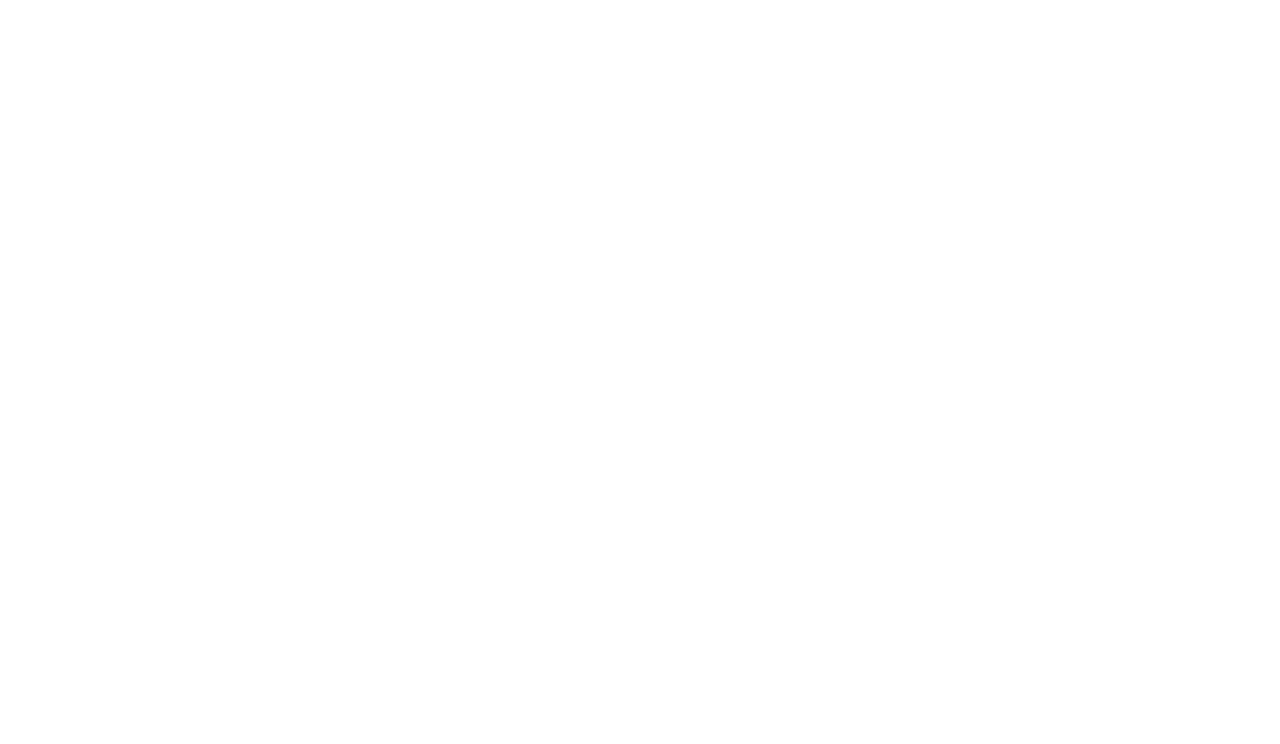
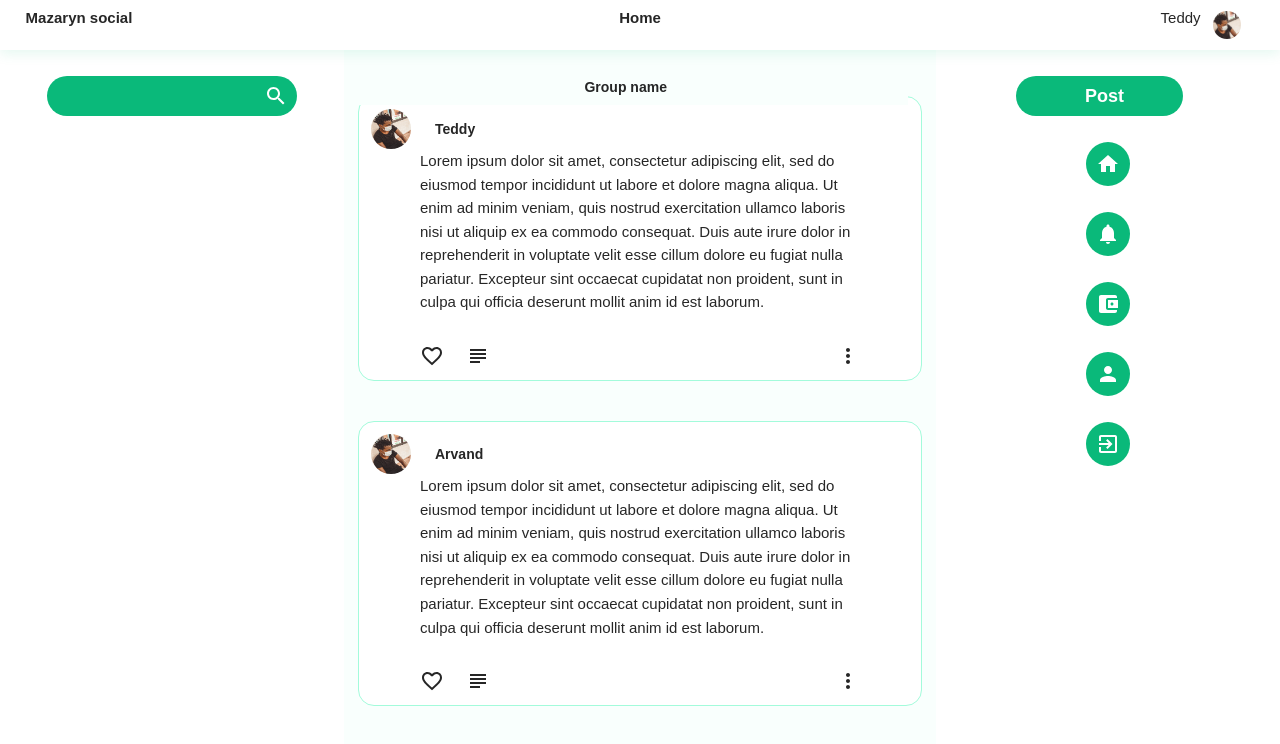
Before and after one commit to aiden77mori/mazaryn-frontend, a React (Create React App) app: page /group in a window 1280 px wide. Shown: the top 744 px of the page. Built offline with nearby package versions, Linux system fonts and the light colour scheme.

Commit message:
group page

```diff
--- a/src/App.css
+++ b/src/App.css
@@ -1,8 +1,11 @@
 
 .App{
-    font-family: 'Montserrat', sans-serif;
+    font-family: 'Nunito Sans', sans-serif;
 }
 
+p{
+    font-size: 15px;
+}
 /* .body{
     display: flex;
     flex-direction: row;
--- a/src/App.js
+++ b/src/App.js
@@ -14,7 +14,7 @@
       <Suspense fallback={<Loader fullscreen />}>
         <Router>
           <Switch>
-            <Route exact path="/">
+            <Route exact path="/group">
               <View />
               {
               //<LoginScreen />
--- a/src/components/left pane/LeftPane.js
+++ b/src/components/left pane/LeftPane.js
@@ -4,7 +4,7 @@
 
 function LeftPane(){
     return(
-        <div className='leftPane'>
+        <div className='leftPane pt-19'>
             <Search />
         </div>
     );
--- a/src/components/middle pane/post/Posts.js
+++ b/src/components/middle pane/post/Posts.js
@@ -1,8 +1,8 @@
 import React from 'react';
 import FavoriteBorderIcon from '@material-ui/icons/FavoriteBorder';
 import SubjectIcon from '@material-ui/icons/Subject';
-import EditIcon from '@material-ui/icons/Edit';
-import './Post.css'
+import MoreVertIcon from '@material-ui/icons/MoreVert';
+//import './Post.css'
 
 function Posts(){
 
@@ -30,7 +30,11 @@
     ];
 
     return(
-        <div className='posts'>
+        <div className=''>
+            <div className='fixed z-2 w-141 bg-faintgreen pt-19'>
+                <h3 className='font-bold'>Group name</h3>
+            </div>
+            <div className='pt-24'>
             {
                 posts.map( post => {
                     return(
@@ -38,30 +42,33 @@
                     )
                 })
             }
+            </div>
         </div>
     );
 }
 
 function Post(props){
     return(
-        <div className='post'>
+        <div className='w-141 mx-auto mb-10 p-3 bg-white border-1 border-boxborder rounded-2xl'>
             {/* Dynamically set the profile image*/}
-            <section className='top'>
-                <figure>
-                    <img src={process.env.PUBLIC_URL + '/assets/images/me.jpg'} alt='profileImage'/>
-                    <figcaption>
+            <section className=''>
+                <figure className='flex flex-row m-0'>
+                    <img src={process.env.PUBLIC_URL + '/assets/images/me.jpg'} alt='profileImage' className='w-10 h-10 rounded-full'/>
+                    <figcaption className='my-auto m-6 font-bold'>
                         {props.userName}
                     </figcaption>
                 </figure>
-                <EditIcon />
             </section>
-            <section className='content'>
+            <section className='text-left w-110 mx-auto'>
                 <p>{props.text}</p>
             </section>
-            <section className='bottom'>
-                <div className='icons'>
-                    <FavoriteBorderIcon />
+            <section className='w-110 mx-auto mt-7.5 flex flex-row justify-between'>
+                <div className='text-left'>
+                    <FavoriteBorderIcon className='mr-5.5'/>
                     <SubjectIcon />
+                </div>
+                <div>
+                    <MoreVertIcon />
                 </div>
             </section>
         </div>
--- a/src/components/right pane/RightPane.js
+++ b/src/components/right pane/RightPane.js
@@ -10,7 +10,7 @@
 
 function RightPane({logout}){
     return(
-        <div className='rightPane'>
+        <div className='rightPane pt-19'>
             <PostCard />
             <nav>
                 <ul>
--- a/src/views/view.css
+++ b/src/views/view.css
@@ -5,11 +5,11 @@
 
 .section{
     width: 100%;
+    /*
     height: 85%;
-    /*
     padding: 0 1.875rem;
+    padding-top: 4.75rem;
     */
-    padding-top: 4.75rem;
     display: flex;
     flex-direction: row;
     text-align: center;
--- a/src/views/view.js
+++ b/src/views/view.js
@@ -15,7 +15,7 @@
             <Header />
             <div className='section'>
                 <LeftPane />
-                <section id='middle'>
+                <section id='middle' className='bg-faintgreen min-w-min'>
                     <FeedProvider>
                         <Switch>
                             <Route exact path='/' component={Feed}/>
--- a/tailwind.config.js
+++ b/tailwind.config.js
@@ -18,6 +18,8 @@
       lightgreen: '#DDEDDF',
       greenborder: '#20D493',
       greenBackground: 'rgba(10, 185, 122, 0.1)',
+      faintgreen: '#F9FFFD',
+      boxborder: '#A3FBDB',
 
       black: colors.black,
       white: colors.white,
@@ -42,8 +44,10 @@
       3.5: '0.875rem',
       4: '1rem',
       5: '1.25rem',
+      5.5: '1.375rem',
       6: '1.5rem',
       7: '1.75rem',
+      7.5: '1.875rem',
       8: '2rem',
       9: '2.25rem',
       10: '2.5rem',
@@ -51,6 +55,7 @@
       12: '3rem',
       14: '3.5rem',
       16: '4rem',
+      19: '4.75rem',
       20: '5rem',
       24: '6rem',
       28: '7rem',
@@ -66,6 +71,9 @@
       72: '18rem',
       80: '20rem',
       96: '24rem',
+      110: '27.5rem',
+      141: '35.25rem',
+      176: '44rem',
     },
     animation: {
       none: 'none',
@@ -155,6 +163,7 @@
     borderWidth: {
       DEFAULT: '1px',
       0: '0px',
+      1: '1px',
       2: '2px',
       4: '4px',
       8: '8px',
@@ -804,6 +813,9 @@
     zIndex: {
       auto: 'auto',
       0: '0',
+      1: '1',
+      2: '2',
+      3: '3',
       10: '10',
       20: '20',
       30: '30',
```
